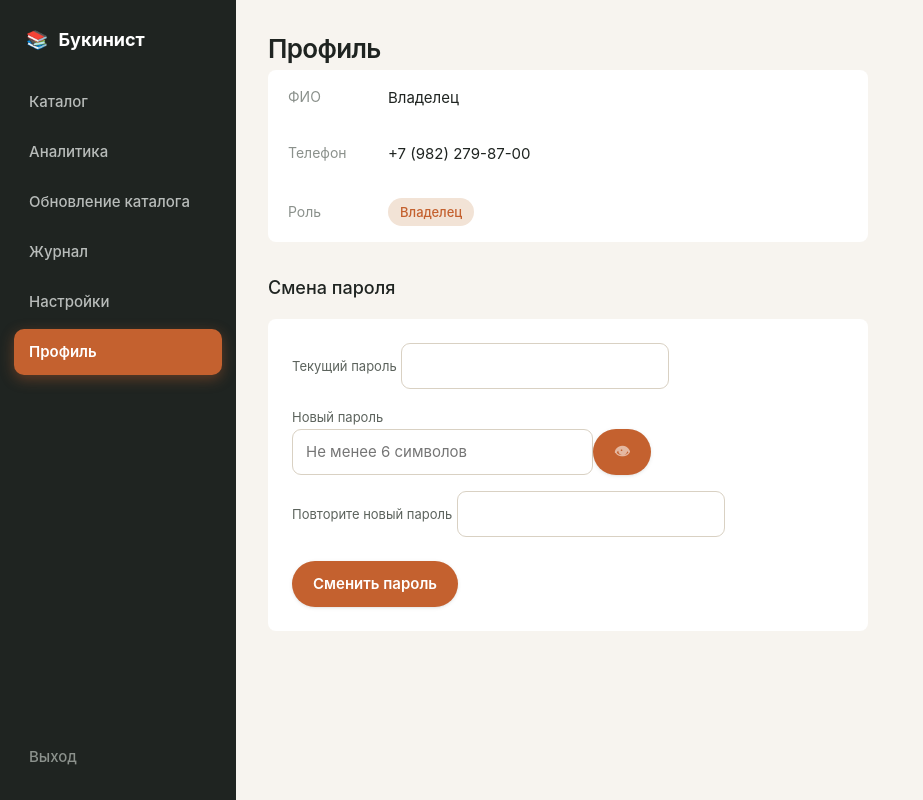
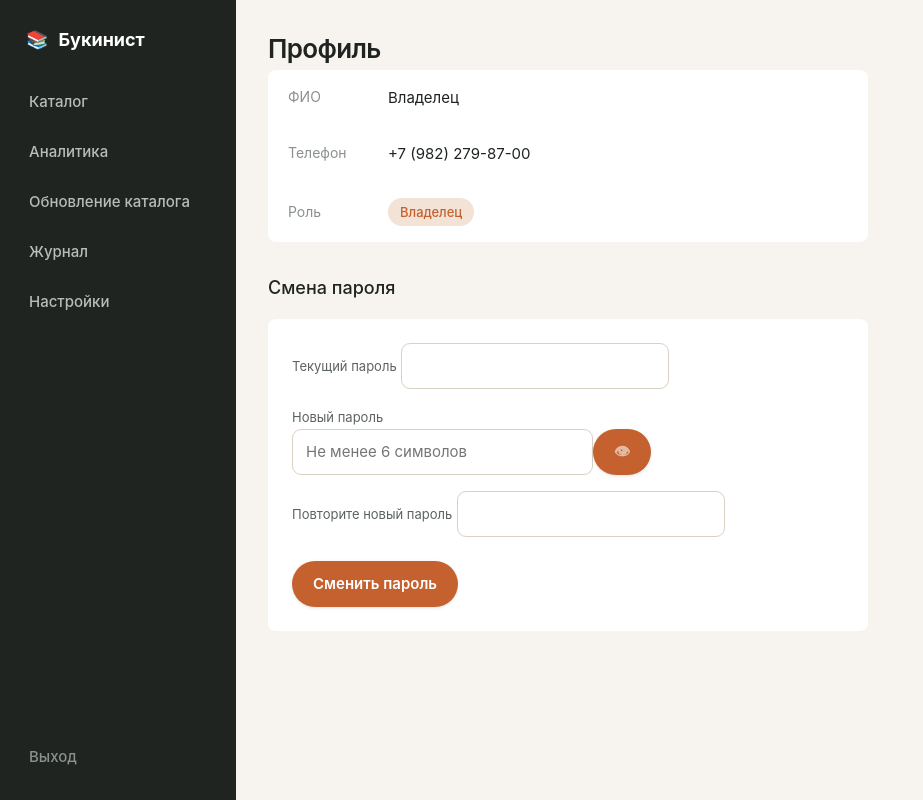
Before and after one commit to kezuo-dev/magaz, a FastAPI app: page /account in a window 1280 px wide. Shown: the whole page, without its empty margins (0-923 px from the left). Run offline with FastAPI, Linux system fonts and the light colour scheme; the visitor is signed in with stand-in values (Sample User, id 1); data comes from the database, SQL or seed files in the repository; parts of the project's set-up code (start-up, migrations or seed data) failed here and were passed over.

Commit message:
Удалена вкладка Профиль из меню
Co-Authored-By: Claude Opus 5 <noreply@anthropic.com>

```diff
--- a/app/templates/base.html
+++ b/app/templates/base.html
@@ -4,7 +4,7 @@
   <meta charset="utf-8">
   <meta name="viewport" content="width=device-width, initial-scale=1">
   <title>{% block title %}Букинист{% endblock %}</title>
-  <link rel="stylesheet" href="/static/style.css?v=22">
+  <link rel="stylesheet" href="/static/style.css?v=23">
 </head>
 <body>
   {# Вошедший пользователь. Вход один — по телефону, поэтому me есть всегда,
@@ -25,8 +25,6 @@
         {% if allowed('imports') %}<a href="/import" class="{{ 'active' if path.startswith('/import') else '' }}"><span>Обновление каталога</span></a>{% endif %}
         {% if allowed('log') %}<a href="/log" class="{{ 'active' if path.startswith('/log') else '' }}"><span>Журнал</span></a>{% endif %}
         {% if allowed('settings') %}<a href="/settings" class="{{ 'active' if path.startswith('/settings') else '' }}"><span>Настройки</span></a>{% endif %}
-        {# Профиль без can(): свой пароль меняет каждый, включая роли без разделов. #}
-        <a href="/account" class="{{ 'active' if path.startswith('/account') else '' }}"><span>Профиль</span></a>
       </nav>
       {# Выход — POST-формой: по GET-ссылке чужой сайт мог выкинуть человека из
          программы простой картинкой <img src="/logout">. #}
```
